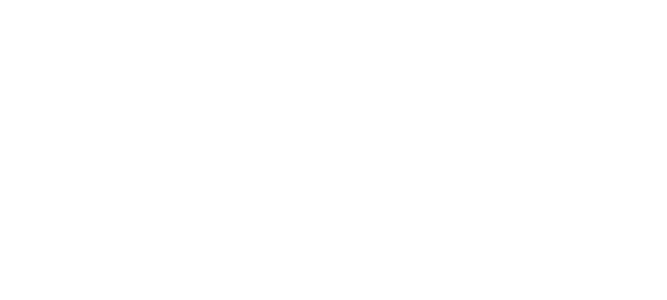
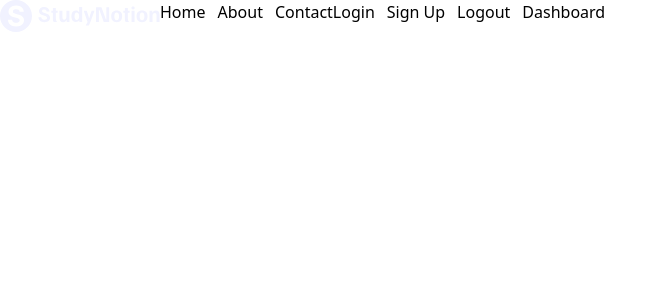
Before and after one commit to Akshat-Kumar-work/router-navbar, a React (Create React App) app: page / in a window 1280 px wide. Shown: the top 300 px of the page, without its empty margins (0-667 px from the left). Built offline with nearby package versions, Linux system fonts and the light colour scheme.

Commit message:
commiting on 29 march 23

```diff
--- a/src/App.css
+++ /dev/null
@@ -1,38 +0,0 @@
-.App {
-  text-align: center;
-}
-
-.App-logo {
-  height: 40vmin;
-  pointer-events: none;
-}
-
-@media (prefers-reduced-motion: no-preference) {
-  .App-logo {
-    animation: App-logo-spin infinite 20s linear;
-  }
-}
-
-.App-header {
-  background-color: #282c34;
-  min-height: 100vh;
-  display: flex;
-  flex-direction: column;
-  align-items: center;
-  justify-content: center;
-  font-size: calc(10px + 2vmin);
-  color: white;
-}
-
-.App-link {
-  color: #61dafb;
-}
-
-@keyframes App-logo-spin {
-  from {
-    transform: rotate(0deg);
-  }
-  to {
-    transform: rotate(360deg);
-  }
-}
--- a/src/App.js
+++ b/src/App.js
@@ -1,10 +1,11 @@
-import "./App.css";
+
 import { Route, Routes } from "react-router-dom";
 import NavBar from "./components/NavBar";
 import Home from "./pages/Home";
 import Login from "./pages/Login";
 import Signup from "./pages/Signup";
 import Dashboard from "./pages/Dashboard";
+
 function App() {
   return (
     <div>
--- a/src/components/NavBar.js
+++ b/src/components/NavBar.js
@@ -1,4 +1,50 @@
+import logo from "../assets/Logo.svg";
+import { Link } from "react-router-dom";
 function NavBar (){
+return(
+    <div className=" flex">
 
+        <Link to="/">
+            <img src={logo} width={160} height={32} loading="lazy"></img>
+        </Link>
+
+        <nav className="flex gap-3" >
+            <ul  >
+                <li> <Link to="/" >Home</Link></li>
+            </ul>
+
+            <ul>
+                <li> <Link to="/" >About</Link></li>
+            </ul>
+
+            <ul>
+                <li> <Link to="/" >Contact</Link></li>
+            </ul>
+        </nav>
+
+        {/* Login-signup-logout-dashboard btn */}
+        <div className=" flex gap-3 ">
+            {
+                <Link to="/login"><button>Login</button></Link>
+
+            }
+
+            {
+                <Link to="/signup"><button>Sign Up</button></Link>
+
+            }
+
+            {
+                <Link to="/home"><button>Logout</button></Link>
+
+            }
+
+            {
+                <Link to="/dashboard"><button>Dashboard</button></Link>
+
+            }
+        </div>
+    </div>
+)
 }
 export  default NavBar;
```
